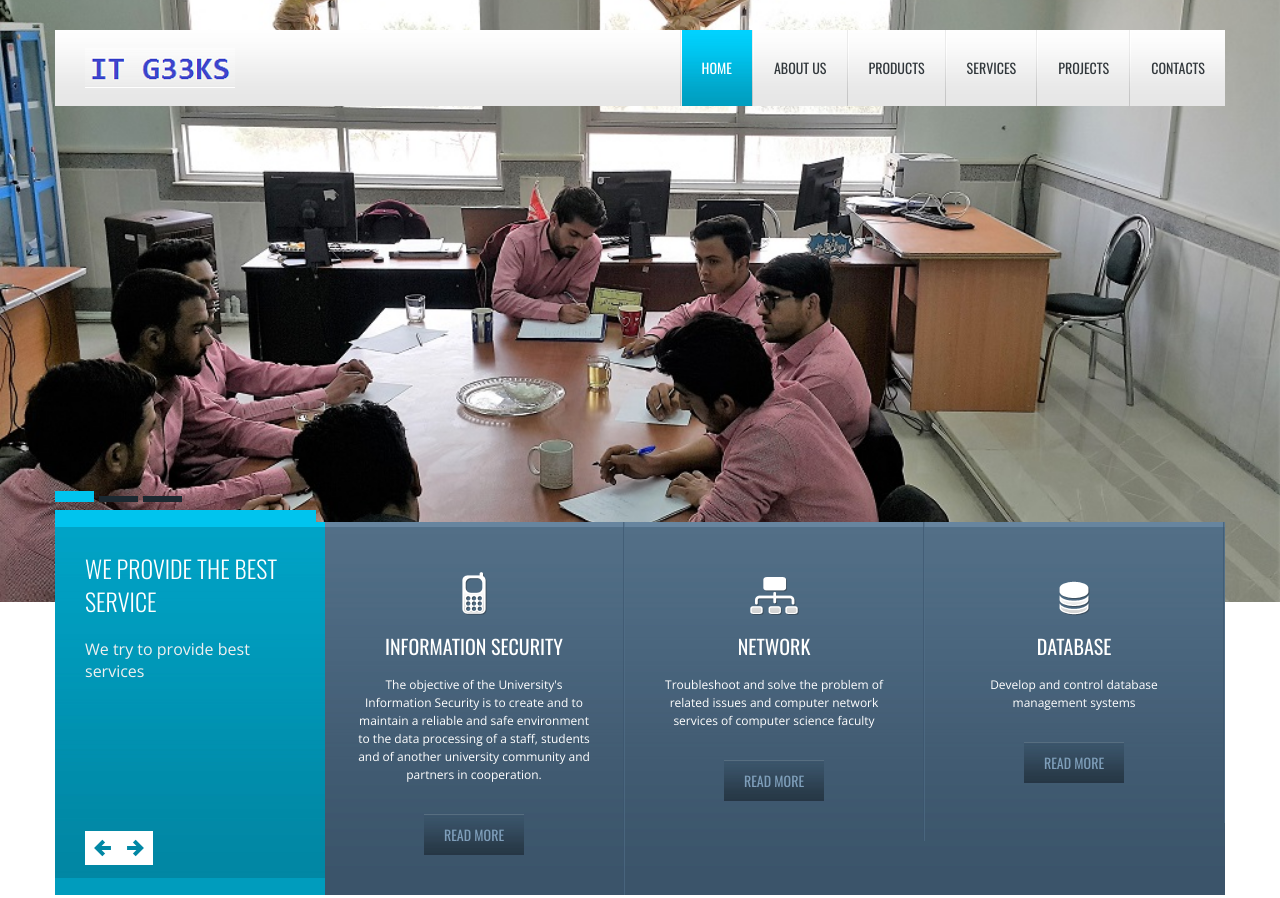
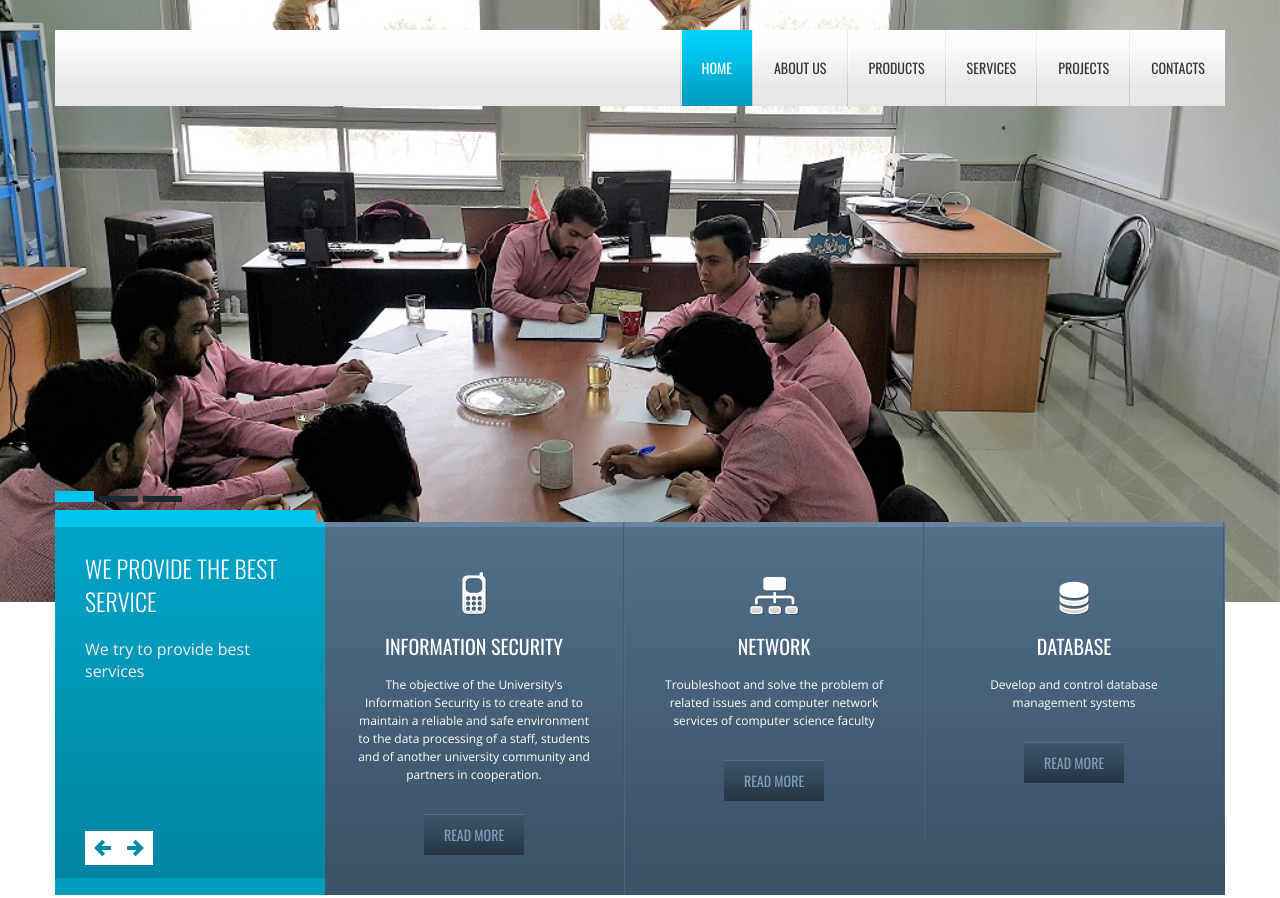
Before and after one commit to itg33ks/itg33ks.github.io, a plain HTML site: page index.html in a window 1280 px wide. Shown: the top 898 px of the page. Drawn offline with nearby package versions, Linux system fonts and the light colour scheme.

Commit message:
update-logo

```diff
--- a/index.html
+++ b/index.html
@@ -144,7 +144,7 @@ $(window).load(function() {
 <div class="span12">
 <div class="top1_inner clearfix">
 <div class="top1_inner_bg"></div>
-<header><div class="logo_wrapper"><a href="index.html" class="logo"><img class="llogo" src="pics\logo.PNG" alt=""></a></div></header>
+<header><div class="logo_wrapper"><a href="index.html" class="logo"><img class="llogo" src="" alt=""></a></div></header>
 <div class="navbar navbar_">
 	<div class="navbar-inner navbar-inner_">
 		<a class="btn btn-navbar btn-navbar_" data-toggle="collapse" data-target=".nav-collapse_">
```
